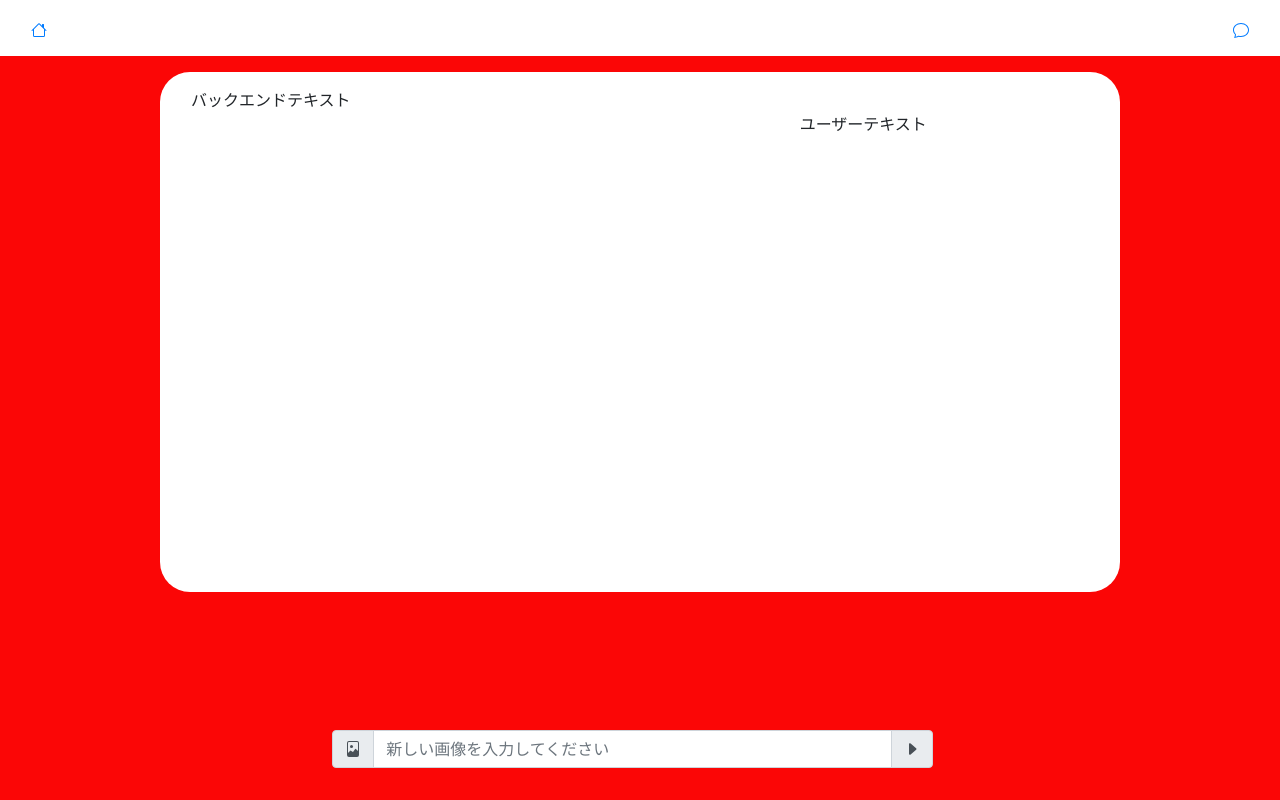
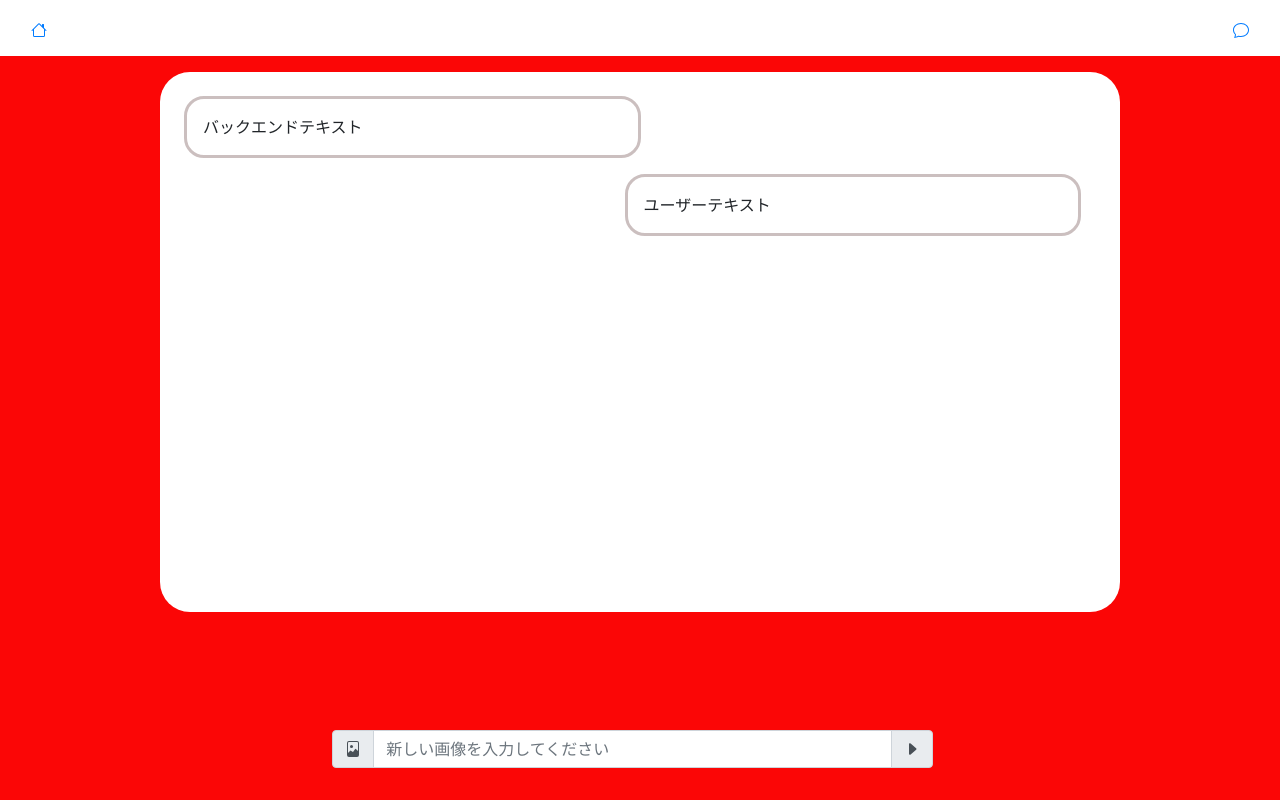
Before and after one commit to mori-318/atmos_decorator, a plain HTML site: page frontend/src/chat/chat.html in a window 1280 px wide. Drawn offline with nearby package versions, Linux system fonts and the light colour scheme.

Commit message:
外見はいったん

```diff
--- a/frontend/src/chat/chat.css
+++ b/frontend/src/chat/chat.css
@@ -27,13 +27,14 @@ header {
     /* containerと同じ幅に設定 */
     max-width: 960px;
     /* Bootstrapのcontainerと同じ最大幅に設定 */
-    height: 520px;
+    height: 540px;
     max-height: 1000px;
 }
 
 
 body {
     background-color: #fb0606;
+    font-size: 16px;
 }
 
 
@@ -46,3 +47,23 @@ body {
     margin: 1em;
     padding: 1em;
 }
+
+.footer .container-fluid {
+    padding: 1em;
+    width: 100%;
+    margin: 0;
+    box-sizing: border-box;
+}
+.backendChat{
+    border: solid #cbbfbf;
+    border-radius: 20px;
+    margin: 0.5em;
+    padding: 1em;
+}
+
+.userChat{
+    border: solid #cbbfbf;
+    border-radius: 20px;
+    margin: 0.5em;
+    padding: 1em;
+}
--- a/frontend/src/chat/chat.html
+++ b/frontend/src/chat/chat.html
@@ -43,12 +43,12 @@
         <div id="border-chat">
             <div class="container">
                 <div class="row">
-                    <div class="col-md-4">
+                    <div class="col-6 col-md-6 col-sm-12  backendChat">
                         バックエンドテキスト
                     </div>
                 </div>
                 <div class="row">
-                    <div class="col-md-4 ml-auto">
+                    <div class="col-6 col-md-6 col-sm-12 ml-auto  userChat">
                         ユーザーテキスト
                     </div>
                 </div>
@@ -58,7 +58,7 @@
 
     <!-- チャット打ち込み -->
     <!-- 画像読み込み -->
-    <footer>
+    <footer class="footer">
         <div class="container-fluid">
             <div class="fixed-bottom">
                 <div class="row justify-content-md-center">
@@ -68,7 +68,7 @@
                                 <div class="input-group-prepend">
                                     <span class="input-group-text">
                                         <svg xmlns="http://www.w3.org/2000/svg" width="16" height="16"
-                                            fill="currentColor" class="bi bi-file-image" viewBox="0 0 16 16">
+                                            fill="currentColor" class="bi bi-file-image" viewBox="0 0 16 16" preserveAspectRatio="xMidYMid meet">
                                             <path d="M8.002 5.5a1.5 1.5 0 1 1-3 0 1.5 1.5 0 0 1 3 0" />
                                             <path
                                                 d="M12 0H4a2 2 0 0 0-2 2v12a2 2 0 0 0 2 2h8a2 2 0 0 0 2-2V2a2 2 0 0 0-2-2M3 2a1 1 0 0 1 1-1h8a1 1 0 0 1 1 1v8l-2.083-2.083a.5.5 0 0 0-.76.063L8 11 5.835 9.7a.5.5 0 0 0-.611.076L3 12z" />
@@ -80,7 +80,7 @@
                                 <div class="input-group-append">
                                     <span class="input-group-text">
                                         <svg xmlns="http://www.w3.org/2000/svg" width="16" height="16"
-                                            fill="currentColor" class="bi bi-caret-right-fill" viewBox="0 0 16 16">
+                                            fill="currentColor" class="bi bi-caret-right-fill" viewBox="0 0 16 16" preserveAspectRatio="xMidYMid meet">
                                             <path
                                                 d="m12.14 8.753-5.482 4.796c-.646.566-1.658.106-1.658-.753V3.204a1 1 0 0 1 1.659-.753l5.48 4.796a1 1 0 0 1 0 1.506z" />
                                         </svg>
```
